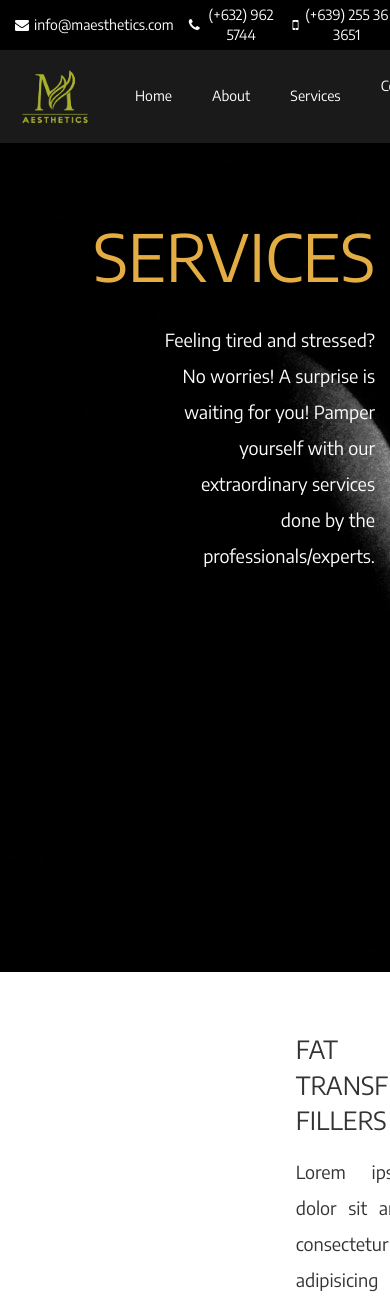
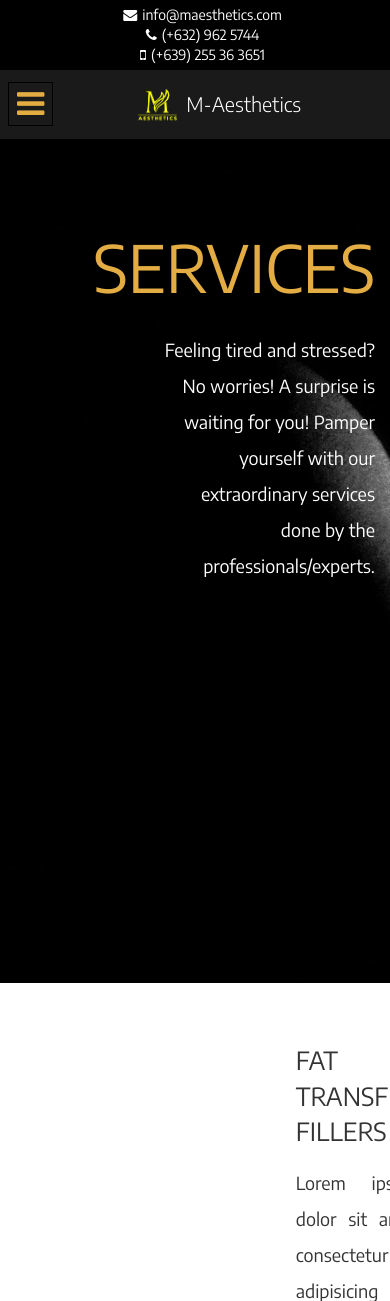
Before and after one commit to gnegamino/maesthetics, a PHP site: page /services.php in a window 390 px wide; the page is wider, and only the part inside the window is pictured. Shown: the top 1301 px of that part. Run offline with PHP 8.4, Linux system fonts and the light colour scheme; some libraries are stand-ins or nearby versions.

Commit message:
:star: Updated responsive menu

```diff
--- a/about.php
+++ b/about.php
@@ -68,3 +68,5 @@
 </div>
 
 <?php require_once('layouts/master_footer.php'); ?>
+
+<script src="/assets/js/index.js"></script>
--- a/assets/js/index.js
+++ b/assets/js/index.js
@@ -15,4 +15,14 @@ $(function(){
             });
         }
     });
+
+    $('body').delegate('#toggle-menu', 'click', function(){
+        var menu = $('#mini-dropdown-navigation .dropdown-navigation').css('display');
+        alert(menu);
+        if (menu == "none") {
+            $('#mini-dropdown-navigation .dropdown-navigation').slideDown();
+        } else {
+            $('#mini-dropdown-navigation .dropdown-navigation').slideUp();
+        }
+    });
 });
--- /dev/null
+++ b/assets/scss/_responsive.scss
@@ -0,0 +1,121 @@
+@media (max-width: 576px) {
+    div.pushed-content {
+        margin-top: 0px;
+        .client-contact {
+            flex-direction: column;
+            justify-content: center;
+        }
+    }
+    div#sub-navigation-bar {
+        display: none;
+    }
+    div#mini-navigation-bar {
+        background-color: lighten($dark-color, 10%);
+        display: flex;
+        flex-direction: column;
+        justify-content: center;
+        .mini-dropdown-navigation {
+            display: flex;
+            flex-direction: column;
+            .main-menu {
+                display: flex;
+                justify-content: center;
+                align-items: center;
+                padding: 8px;
+                .hamburger-toggle {
+                    border: 1px $dark-color solid;
+                    padding: 5px 8px;
+                    &:hover {
+                        background-color: lighten($dark-color, 5%);
+                    }
+                    i {
+                        font-size: 32px;
+                        color: $primary-color;
+                    }
+                }
+                .brand-name {
+                    flex: 1;
+                    display: flex;
+                    justify-content: center;
+                    align-items: center;
+                    padding: 8px;
+                    img {
+                        width: 15%;
+                    }
+                    span {
+                        color: $light-color;
+                        font-size: 20px;
+                        font-family: ESLight;
+                        margin-left: 5px;
+                    }
+                }
+            }
+            .dropdown-navigation {
+                background-color: lighten($dark-color, 8%);
+                display: none;
+                ul {
+                    list-style: none;
+                    padding-left: 0px;
+                    margin-bottom: 0px;
+                    li {
+                        a {
+                            color: $light-color;
+                            padding: 5px;
+                            display: block;
+                            text-decoration: none;
+                            font-size: 16px;
+                            &:hover {
+                                background-color: lighten($dark-color, 5%);
+                                color: $primary-color;
+                            }
+                        }
+                    }
+                }
+            }
+        }
+    }
+    div.contact {
+        .contact-form {
+            .contact-form-header {
+                padding: 45px 0px 10px 0px;
+            }
+            .contact-form-content {
+                .form-control {
+                    margin-top: 10px;
+                }
+            }
+        }
+        .contact-submit {
+            width: 100px;
+            height: 50px;
+        }
+        .contact-detail-location {
+            flex-direction: column;
+            padding: 20px 0px;
+            .left {
+                .location, .contact-details {
+                    text-align: center;
+                }
+            }
+            .right {
+                margin-top: 10px;
+                margin-left: 0px;
+            }
+        }
+    }
+}
+
+// Medium devices (tablets, 768px and up)
+@media (max-width: 768px) {
+
+}
+
+// Large devices (desktops, 992px and up)
+@media (max-width: 992px) {
+
+}
+
+// Extra large devices (large desktops, 1200px and up)
+@media (max-width: 1200px) {
+
+}
--- a/assets/scss/main.scss
+++ b/assets/scss/main.scss
@@ -1,6 +1,7 @@
 @import '/node_modules/bootstrap/dist/css/bootstrap.min.css';
 @import '/node_modules/font-awesome/css/font-awesome.min.css';
 @import 'variables';
+@import 'responsive';
 
 @font-face {
     font-family: ESRegular;
@@ -409,7 +410,9 @@ body {
         }
     }
 }
-
+#mini-navigation-bar {
+    display: none;
+}
 // About Us
 .about {
     .owner-section {
--- a/contact.php
+++ b/contact.php
@@ -65,3 +65,5 @@
 </div>
 
 <?php require_once('layouts/master_footer.php'); ?>
+
+<script src="/assets/js/index.js"></script>
--- a/layouts/sub-navigation.php
+++ b/layouts/sub-navigation.php
@@ -59,3 +59,38 @@
         </div>
     </div>
 </div>
+<div id="mini-navigation-bar">
+    <div class="client-contact">
+        <div class="client-contact-item">
+            <span class="fa fa-envelope"></span>
+            <span class="client-contact-text">info@maesthetics.com</span>
+        </div>
+        <div class="client-contact-item">
+            <span class="fa fa-phone"></span>
+            <span class="client-contact-text">(+632) 962 5744</span>
+        </div>
+        <div class="client-contact-item">
+            <span class="fa fa-mobile"></span>
+            <span class="client-contact-text">(+639) 255 36 3651</span>
+        </div>
+    </div>
+    <div class="mini-dropdown-navigation">
+        <div class="main-menu">
+            <div id="toggle-menu" class="hamburger-toggle">
+                <i class="fa fa-bars"></i>
+            </div>
+            <div class="brand-name">
+                <img src="/assets/images/M logo.png">
+                <span>M-Aesthetics</span>
+            </div>
+        </div>
+        <div class="dropdown-navigation">
+            <ul>
+                <li><a href="index.php">Home</a></li>
+                <li><a href="about.php">About</a></li>
+                <li><a href="services.php">Services</a></li>
+                <li><a href="contact.php">Contact</a></li>
+            </ul>
+        </div>
+    </div>
+</div>
--- a/services.php
+++ b/services.php
@@ -67,3 +67,5 @@
 </div>
 
 <?php require_once('layouts/master_footer.php'); ?>
+
+<script src="/assets/js/index.js"></script>
```
Also changed, not shown: public/build/css/main.css, 1 other file.
